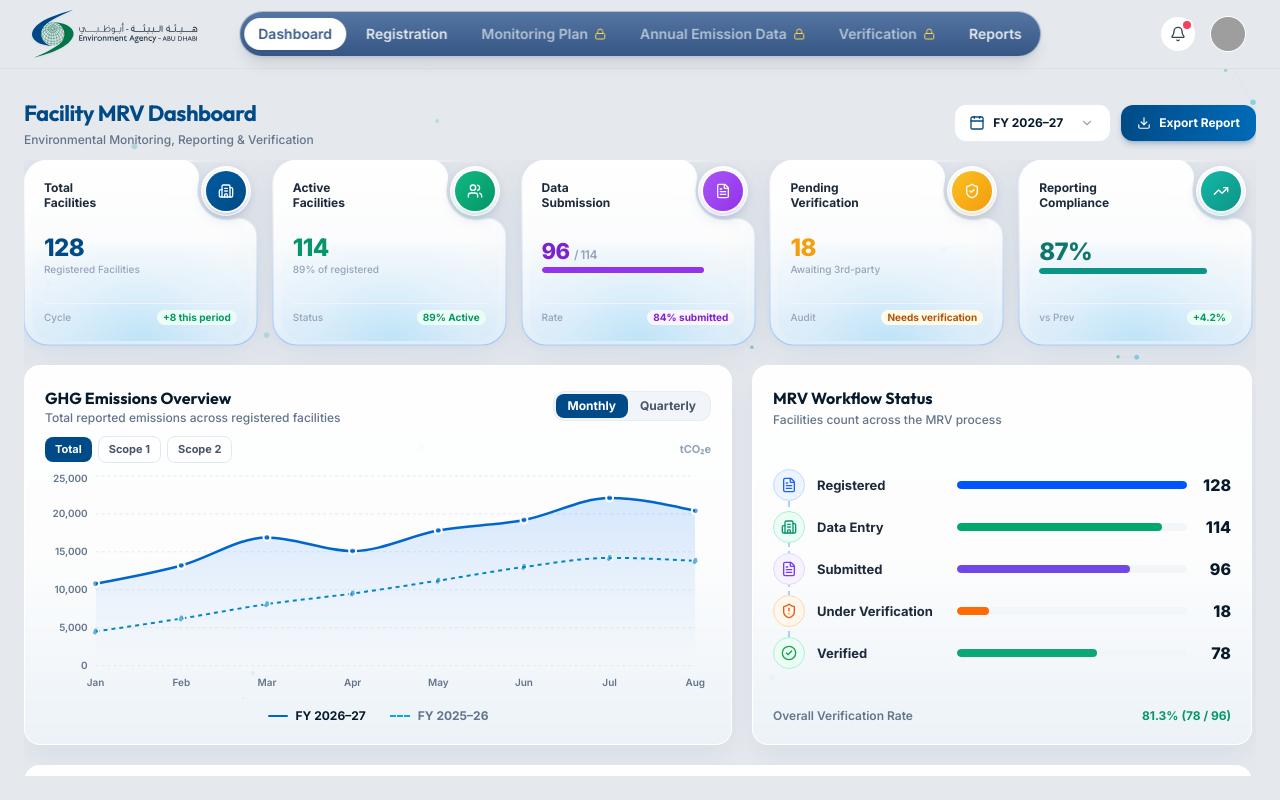
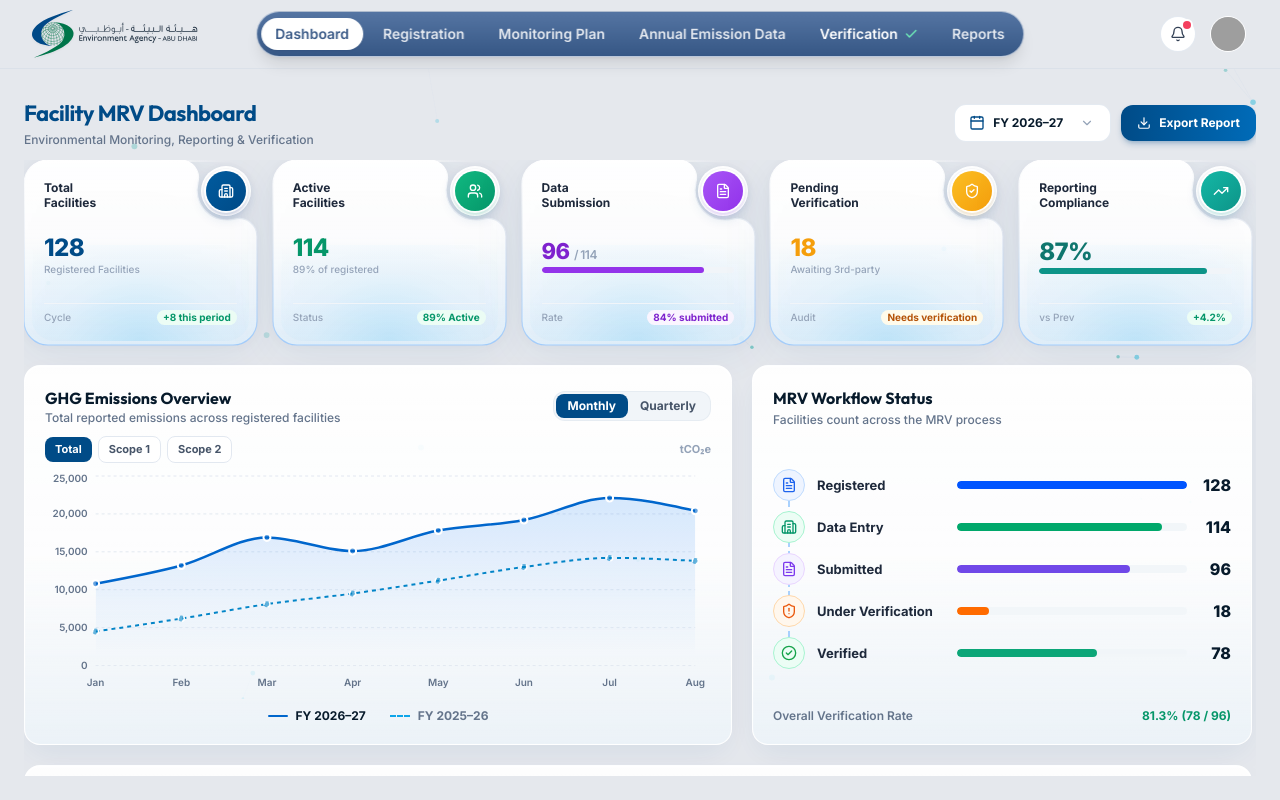
Before and after one commit to VinnyDesigner/Facility-MRV, a React (Vite) app: page / in a window 1280 px wide. Both pictures are taken after a click on the button "Login". Built offline with nearby package versions, Linux system fonts and the light colour scheme; grey boxes are pictures that could not be loaded.

Commit message:
Initial commit

```diff
--- a/src/components/layout/Header.tsx
+++ b/src/components/layout/Header.tsx
@@ -9,6 +9,7 @@ import {
   Search,
   Mail,
   CheckCircle2,
+  Check,
   AlertTriangle,
   Info,
   LogOut,
@@ -88,6 +89,9 @@ export const Header: React.FC<HeaderProps> = ({ onLogout }) => {
     activeView === 'annual-emission-data' ||
     activeView === 'emissions-data';
   const isVerificationActive = activeView === 'verification';
+  const isVerificationCompleted =
+    workflowState.verificationStatus === 'Verification Completed' ||
+    workflowState.verificationStatus === 'Verification Statement Uploaded';
   const isReportsActive =
     activeView === 'reports' ||
     activeView === 'mrv-reports' ||
@@ -225,23 +229,27 @@ export const Header: React.FC<HeaderProps> = ({ onLogout }) => {
                   onClick={() => setActiveView('verification')}
                   className={`px-3.5 py-1.5 rounded-full text-xs sm:text-sm font-semibold whitespace-nowrap transition-all duration-200 flex items-center gap-1.5 cursor-pointer ${
                     isVerificationActive
-                      ? isVerificationUnlocked
-                        ? 'bg-white text-[#3B5B88] font-bold shadow-sm'
-                        : 'bg-white/90 text-amber-950 font-bold shadow-sm border border-amber-300'
+                      ? 'bg-white text-[#3B5B88] font-bold shadow-sm'
+                      : isVerificationCompleted
+                      ? 'text-white hover:text-white hover:bg-white/15'
                       : isVerificationUnlocked
                       ? 'text-white/85 hover:text-white hover:bg-white/15'
                       : 'text-white/60 hover:text-white/80 hover:bg-white/10'
                   }`}
                   title={
-                    isVerificationUnlocked
+                    isVerificationCompleted
+                      ? 'Verification (Completed / Statement Uploaded)'
+                      : isVerificationUnlocked
                       ? 'Verification (Unlocked)'
                       : 'Verification Locked (Annual Emission Data must be Submitted first)'
                   }
                 >
                   <span>Verification</span>
-                  {!isVerificationUnlocked && (
+                  {isVerificationCompleted ? (
+                    <Check className={`w-3.5 h-3.5 flex-shrink-0 stroke-[2.5] ${isVerificationActive ? 'text-emerald-600' : 'text-emerald-300'}`} />
+                  ) : !isVerificationUnlocked ? (
                     <Lock className="w-3 h-3 text-amber-300 flex-shrink-0" />
-                  )}
+                  ) : null}
                 </button>
 
                 {/* 6. Reports */}
@@ -541,9 +549,9 @@ export const Header: React.FC<HeaderProps> = ({ onLogout }) => {
                 }}
                 className={`w-full flex items-center justify-between px-3.5 py-2.5 rounded-xl text-xs font-bold transition-all ${
                   isVerificationActive
-                    ? isVerificationUnlocked
-                      ? 'bg-white text-[#004B87]'
-                      : 'bg-white/90 text-amber-950 border border-amber-300'
+                    ? 'bg-white text-[#004B87]'
+                    : isVerificationCompleted
+                    ? 'text-white hover:bg-white/10'
                     : isVerificationUnlocked
                     ? 'text-slate-200 hover:bg-white/10'
                     : 'text-slate-400 hover:bg-white/5'
@@ -553,9 +561,11 @@ export const Header: React.FC<HeaderProps> = ({ onLogout }) => {
                   <ShieldCheck className="w-4 h-4" />
                   <span>Verification</span>
                 </div>
-                {!isVerificationUnlocked && (
+                {isVerificationCompleted ? (
+                  <Check className="w-4 h-4 text-emerald-300 stroke-[2.5]" />
+                ) : !isVerificationUnlocked ? (
                   <Lock className="w-3.5 h-3.5 text-amber-300" />
-                )}
+                ) : null}
               </button>
 
               <div className="pt-2 border-t border-white/10">
--- a/src/context/MRVContext.tsx
+++ b/src/context/MRVContext.tsx
@@ -738,14 +738,14 @@ export const MRVProvider: React.FC<{ children: React.ReactNode }> = ({ children
   const [activeView, setActiveView] = useState<string>('dashboard');
   const [selectedSubmissionForReview, setSelectedSubmissionForReview] = useState<Submission | null>(null);
 
-  // Workflow State
+  // Workflow State (Demo Mock Data State: Demonstrating full end-to-end workflow)
   const [workflowState, setWorkflowState] = useState<WorkflowState>({
-    registrationStatus: 'Draft',
-    monitoringPlanStatus: 'Draft',
-    annualEmissionStatus: 'Draft',
-    verificationStatus: 'Pending Verification',
-    registrationApprovalDate: undefined,
-    monitoringPlanDeadline: undefined,
+    registrationStatus: 'Approved',
+    monitoringPlanStatus: 'Approved',
+    annualEmissionStatus: 'Submitted',
+    verificationStatus: 'Verification Statement Uploaded',
+    registrationApprovalDate: '15-Jan-2026',
+    monitoringPlanDeadline: '15-Apr-2026',
   });
 
   const setRegistrationStatus = (status: RegistrationStatus) => {
@@ -1068,12 +1068,12 @@ export const MRVProvider: React.FC<{ children: React.ReactNode }> = ({ children
     setSubmissions(INITIAL_SUBMISSIONS);
     setNotifications(INITIAL_NOTIFICATIONS);
     setWorkflowState({
-      registrationStatus: 'Draft',
-      monitoringPlanStatus: 'Draft',
-      annualEmissionStatus: 'Draft',
-      verificationStatus: 'Pending Verification',
-      registrationApprovalDate: undefined,
-      monitoringPlanDeadline: undefined,
+      registrationStatus: 'Approved',
+      monitoringPlanStatus: 'Approved',
+      annualEmissionStatus: 'Submitted',
+      verificationStatus: 'Verification Statement Uploaded',
+      registrationApprovalDate: '15-Jan-2026',
+      monitoringPlanDeadline: '15-Apr-2026',
     });
   };
 
--- a/src/views/AnnualEmissionDataView.tsx
+++ b/src/views/AnnualEmissionDataView.tsx
@@ -105,15 +105,17 @@ export const AnnualEmissionDataView: React.FC = () => {
   // =========================================================================
   const [verificationData, setVerificationData] = useState({
     verificationRequired: true,
-    verificationStatus: 'Pending Verification' as string,
-    verifierName: '',
-    verifierOrganization: '',
-    verificationDate: '',
-    verificationStatement: '',
-    verificationRemarks: '',
+    verificationStatus: 'Completed' as string,
+    verifierName: 'Dr. Arthur Pendelton',
+    verifierOrganization: 'Bureau Veritas Middle East',
+    verificationDate: '24-Jun-2026',
+    verificationStatement: 'Third_Party_Verification_Statement_2026.pdf',
+    verificationRemarks: 'All emission source activity registers and calibration logs reconciled.',
   });
 
-  const [verificationDocs, setVerificationDocs] = useState<{ name: string; size: string; status: string }[]>([]);
+  const [verificationDocs, setVerificationDocs] = useState<{ name: string; size: string; status: string }[]>([
+    { name: 'Third_Party_Verification_Statement_2026.pdf', size: '2.4MB', status: 'Uploaded' },
+  ]);
 
   // =========================================================================
   // REVIEW & SUBMIT
@@ -837,11 +839,11 @@ export const AnnualEmissionDataView: React.FC = () => {
                           verificationData.verificationStatus === 'Not Required' ? 'bg-slate-100 text-slate-700 border border-slate-200' :
                           verificationData.verificationStatus === 'Pending Verification' ? 'bg-amber-100 text-amber-800 border border-amber-200' :
                           verificationData.verificationStatus === 'Verification In Progress' ? 'bg-blue-100 text-blue-800 border border-blue-200' :
-                          verificationData.verificationStatus === 'Verification Completed' ? 'bg-emerald-100 text-emerald-800 border border-emerald-200' :
-                          'bg-purple-100 text-purple-800 border border-purple-200'
+                          verificationData.verificationStatus === 'Verification Completed' || verificationData.verificationStatus === 'Completed' ? 'bg-emerald-100 text-emerald-800 border border-emerald-200' :
+                          'bg-emerald-100 text-emerald-800 border border-emerald-200'
                         }`}>
                           <span className={`w-2 h-2 rounded-full ${
-                            verificationData.verificationStatus === 'Verification Completed' ? 'bg-emerald-500' : 'bg-amber-500 animate-pulse'
+                            verificationData.verificationStatus === 'Verification Completed' || verificationData.verificationStatus === 'Completed' ? 'bg-emerald-500' : 'bg-amber-500 animate-pulse'
                           }`}></span>
                           {verificationData.verificationStatus}
                         </span>
--- a/src/views/VerificationModuleView.tsx
+++ b/src/views/VerificationModuleView.tsx
@@ -1,4 +1,4 @@
-import React, { useState, useRef } from 'react';
+import React, { useState, useRef, useEffect } from 'react';
 import {
   ShieldCheck,
   Upload,
@@ -30,6 +30,13 @@ export const VerificationModuleView: React.FC = () => {
 
   // Verification State
   const [verificationStatus, setVerificationStatus] = useState<string>(workflowState.verificationStatus || 'Pending Verification');
+
+  useEffect(() => {
+    if (workflowState.verificationStatus) {
+      setVerificationStatus(workflowState.verificationStatus);
+    }
+  }, [workflowState.verificationStatus]);
+
   const [verifierInfo, setVerifierInfo] = useState({
     name: 'Dr. Arthur Pendelton',
     organization: 'Bureau Veritas Middle East',
@@ -47,6 +54,7 @@ export const VerificationModuleView: React.FC = () => {
   const submissionHistory = [
     { date: '15-Jun-2026', action: 'Annual Emission Data Submitted (V1)', by: 'Umasri Mavillapally', status: 'Submitted' },
     { date: '16-Jun-2026', action: 'Routed to Third-Party Verification', by: 'System', status: 'Pending Verification' },
+    { date: '24-Jun-2026', action: 'Verification Statement Uploaded (Reasonable Assurance)', by: 'Dr. Arthur Pendelton', status: 'Completed' },
   ];
 
   const handleFileUpload = (e: React.ChangeEvent<HTMLInputElement>) => {
@@ -185,14 +193,24 @@ export const VerificationModuleView: React.FC = () => {
               <h4 className="text-xs font-bold text-[#004B87]">Verifier Information</h4>
               <p className="text-[11px] text-slate-500 mt-0.5">Accredited third-party verification assessment and status</p>
             </div>
-            <span className={`px-3 py-1.5 rounded-full text-[10px] font-bold ${
+            <span className={`px-3 py-1.5 rounded-full text-[10px] font-bold flex items-center gap-1.5 ${
               verificationStatus === 'Not Required' ? 'bg-slate-100 text-slate-600' :
               verificationStatus === 'Pending Verification' ? 'bg-amber-100 text-amber-700' :
               verificationStatus === 'Verification In Progress' ? 'bg-blue-100 text-blue-700' :
-              verificationStatus === 'Verification Completed' ? 'bg-emerald-100 text-emerald-700' :
+              verificationStatus === 'Verification Completed' ? 'bg-emerald-100 text-emerald-700 border border-emerald-300' :
+              verificationStatus === 'Verification Statement Uploaded' ? 'bg-emerald-100 text-emerald-800 border border-emerald-300' :
               'bg-purple-100 text-purple-700'
             }`}>
-              {verificationStatus}
+              {(verificationStatus === 'Verification Completed' || verificationStatus === 'Verification Statement Uploaded') && (
+                <CheckCircle2 className="w-3.5 h-3.5 text-emerald-600" />
+              )}
+              <span>
+                {verificationStatus === 'Verification Statement Uploaded'
+                  ? 'Completed • Statement Uploaded'
+                  : verificationStatus === 'Verification Completed'
+                  ? 'Completed'
+                  : verificationStatus}
+              </span>
             </span>
           </div>
 
@@ -205,24 +223,33 @@ export const VerificationModuleView: React.FC = () => {
                 { key: 'Verification In Progress', label: 'In Progress' },
                 { key: 'Verification Completed', label: 'Completed' },
                 { key: 'Verification Statement Uploaded', label: 'Statement Uploaded' }
-              ].map((step, idx) => (
+              ].map((step, idx) => {
+                const stepKeys = ['Pending Verification', 'Verification In Progress', 'Verification Completed', 'Verification Statement Uploaded'];
+                const currentIdx = stepKeys.indexOf(verificationStatus);
+                const isPassed = currentIdx > idx;
+                const isCurrent = verificationStatus === step.key;
+                const isDone = isPassed || (isCurrent && (step.key === 'Verification Completed' || step.key === 'Verification Statement Uploaded'));
+
+                return (
                   <React.Fragment key={idx}>
                     <div className={`flex items-center gap-1.5 px-3 py-1.5 rounded-full whitespace-nowrap transition-all ${
-                    verificationStatus === step.key ? 'bg-[#004B87] text-white shadow-xs font-bold' :
-                    ['Pending Verification', 'Verification In Progress', 'Verification Completed', 'Verification Statement Uploaded']
-                      .indexOf(verificationStatus) > idx ? 'bg-emerald-100 text-emerald-800 font-semibold' : 'bg-slate-100 text-slate-500 font-medium'
+                      isCurrent
+                        ? 'bg-[#004B87] text-white shadow-xs font-bold'
+                        : isPassed
+                        ? 'bg-emerald-100 text-emerald-800 font-semibold'
+                        : 'bg-slate-100 text-slate-500 font-medium'
                     }`}>
-                    {['Pending Verification', 'Verification In Progress', 'Verification Completed', 'Verification Statement Uploaded']
-                      .indexOf(verificationStatus) > idx ? (
-                      <CheckCircle2 className="w-3.5 h-3.5 text-emerald-600" />
-                    ) : verificationStatus === step.key ? (
+                      {isDone ? (
+                        <CheckCircle2 className={`w-3.5 h-3.5 ${isCurrent ? 'text-emerald-300' : 'text-emerald-600'}`} />
+                      ) : isCurrent ? (
                         <Clock className="w-3.5 h-3.5 text-white" />
                       ) : null}
                       <span>{step.label}</span>
                     </div>
                     {idx < 3 && <div className="w-4 h-px bg-slate-300 shrink-0" />}
                   </React.Fragment>
-              ))}
+                );
+              })}
             </div>
           </div>
 
```
Lines whose indentation alone changed are shown as unchanged.
